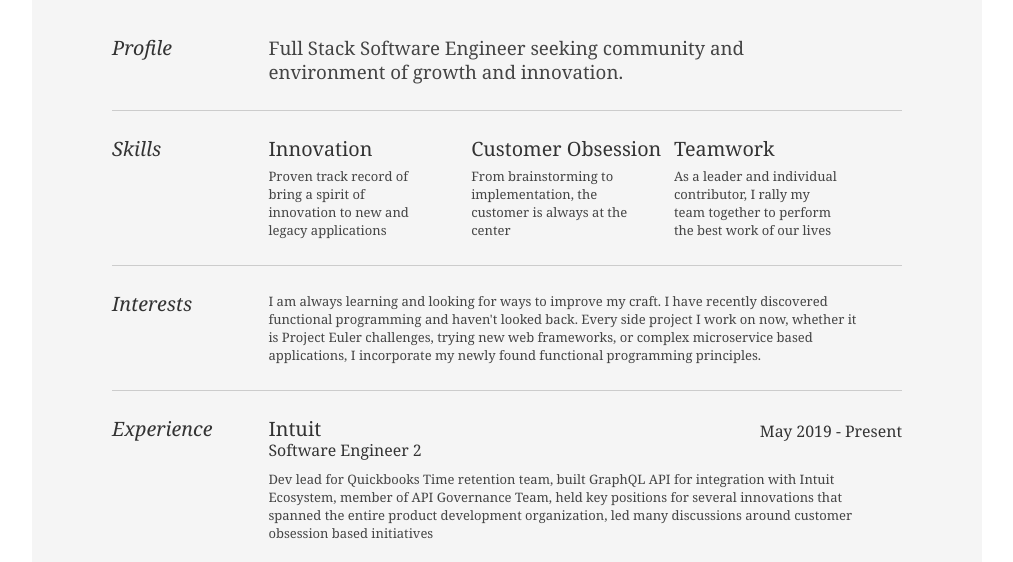
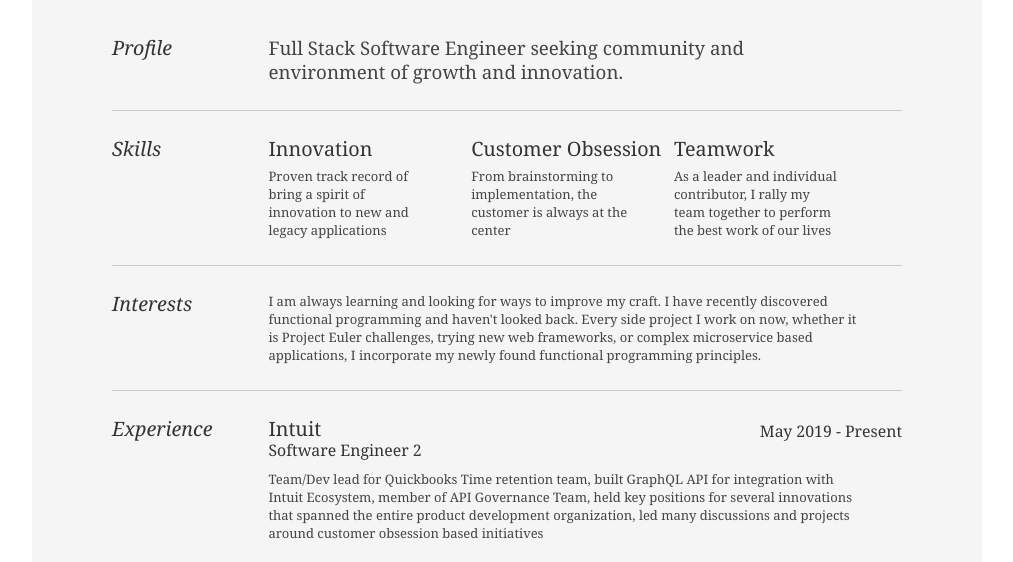
Before and after one commit to tylerrhinehart/resume, a plain HTML site: page index.html in a window 1280 px wide. Shown: the part 238-800 px from the top of the page, without its empty margins (133-1146 px from the left). Drawn offline with Linux system fonts and the light colour scheme.

Commit message:
tweak wording of intuit job experience

```diff
--- a/index.html
+++ b/index.html
@@ -98,8 +98,8 @@
                                     <h3>Software Engineer 2</h3>
                                     <h4>May 2019 - Present</h4>
                                     <p>
-                                        Dev lead for Quickbooks Time retention team, built GraphQL API for integration with Intuit Ecosystem, member of API Governance Team, held key positions for several innovations that spanned the entire product development organization, led many discussions
-                                        around customer obsession based initiatives
+                                        Team/Dev lead for Quickbooks Time retention team, built GraphQL API for integration with Intuit Ecosystem, member of API Governance Team, held key positions for several innovations that spanned the entire product development organization, led many discussions
+                                        and projects around customer obsession based initiatives
                                     </p>
                                 </div>
 
```
